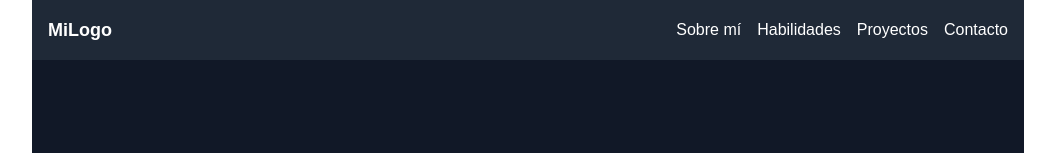
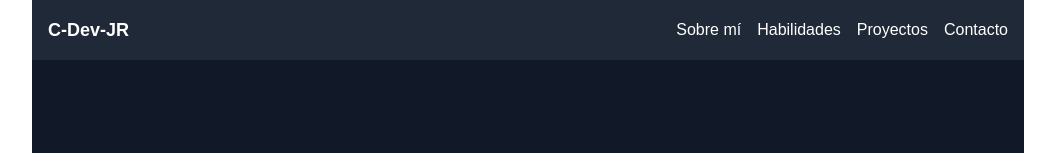
Before and after one commit to cirorey20/client-nextjs-portfolio, a Next.js app: page / in a window 1280 px wide. Shown: the top 153 px of the page, without its empty margins (112-1167 px from the left). Built offline with nearby package versions, Linux system fonts and the light colour scheme; no server answers.

Commit message:
Change name logo (C-Dev-DJR)

```diff
--- a/app/components/Header.tsx
+++ b/app/components/Header.tsx
@@ -5,7 +5,7 @@ export default function Header() {
     <header className="bg-gray-800 text-white p-4">
       <div className="container mx-auto max-w-5xl flex flex-col md:flex-row justify-between items-center">
         {/* Logo */}
-        <div className="text-lg font-bold mb-4 md:mb-0">MiLogo</div>
+        <div className="text-lg font-bold mb-4 md:mb-0">C-Dev-JR</div>
 
         {/* Navbar */}
         <nav>
```
